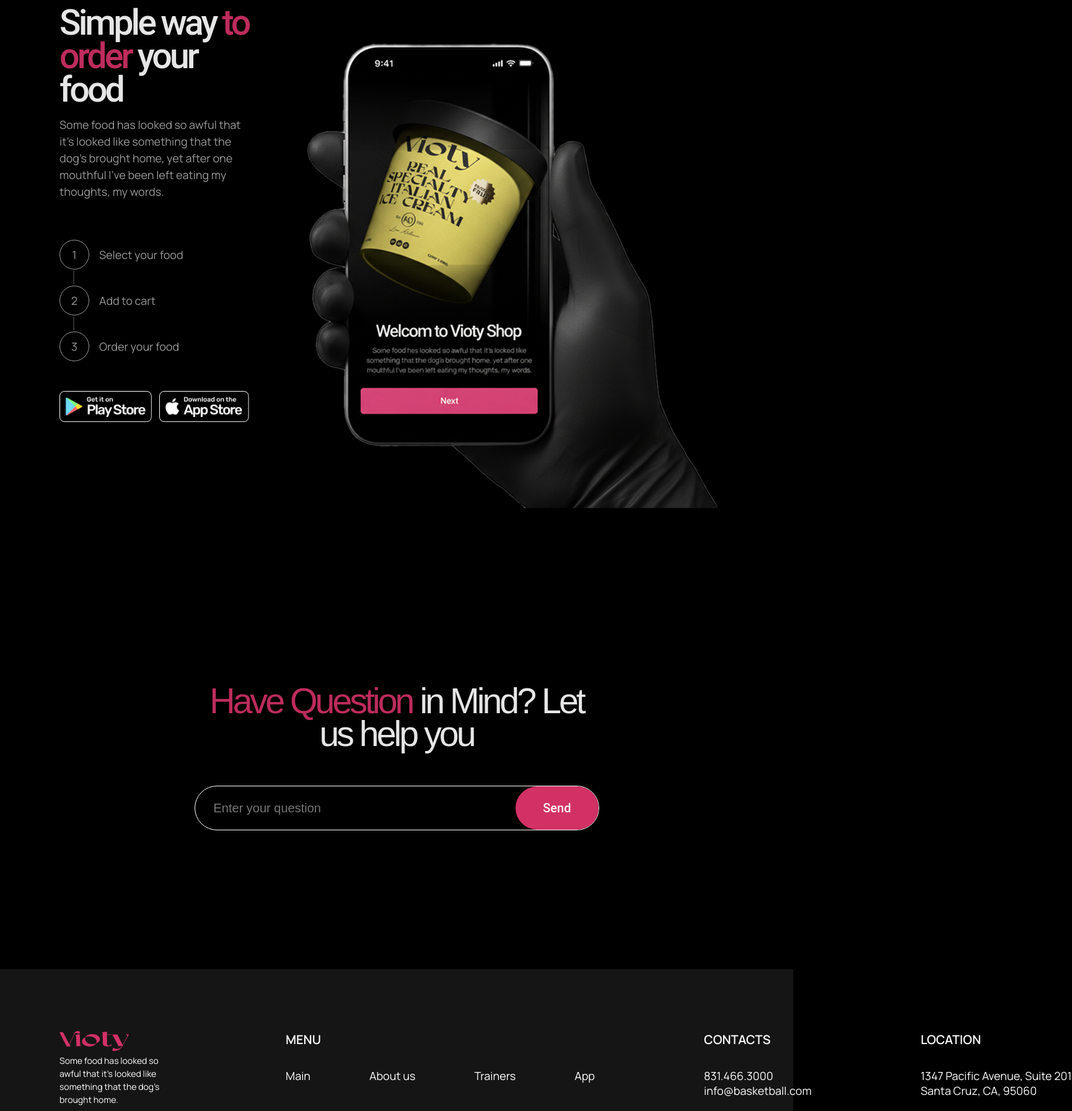
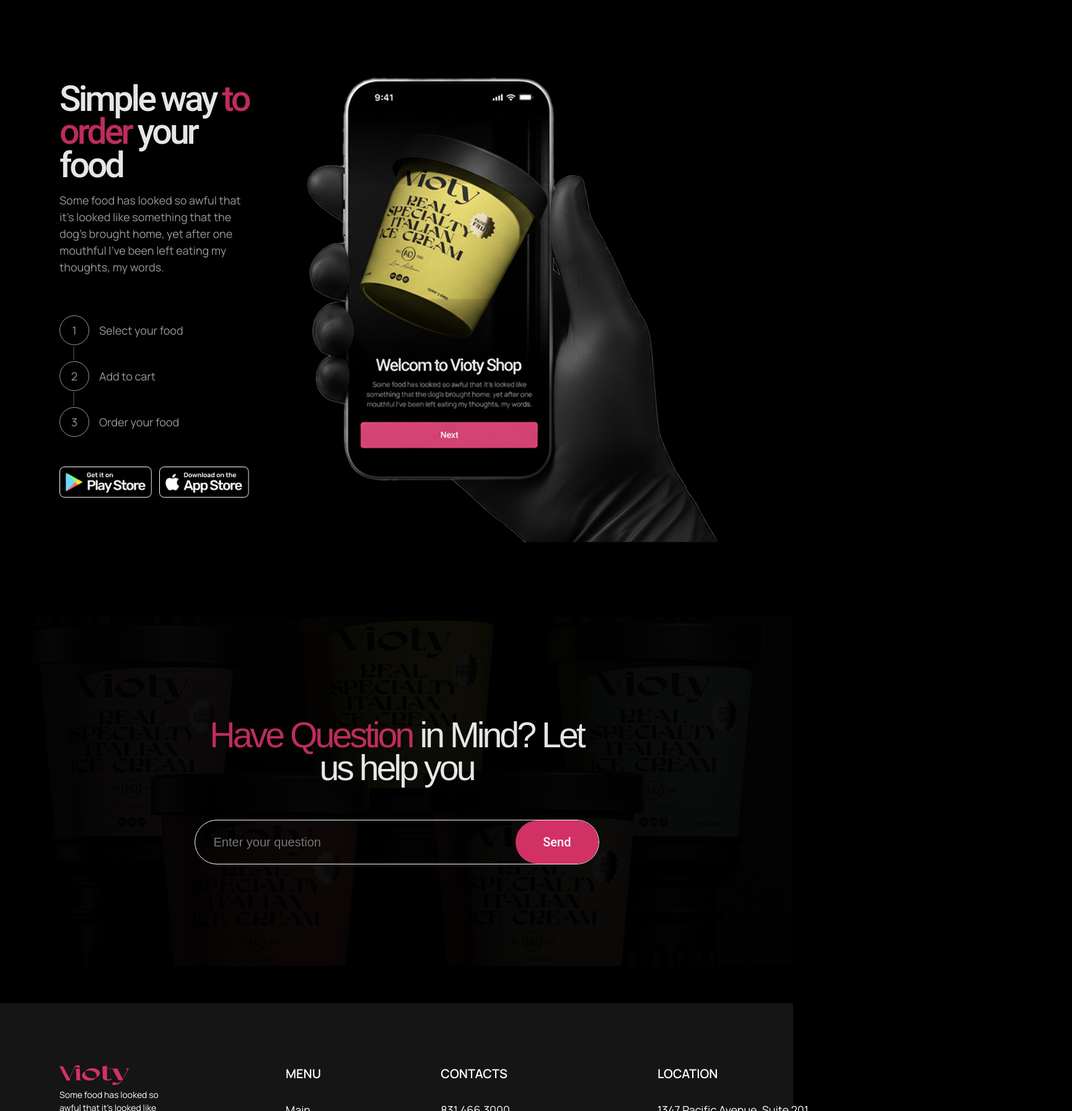
Before and after one commit to irinakosovic4-dotcom/-18, a plain HTML site: page index.html in a window 1280 px wide. Shown: the part 2023-3816 px from the top of the page at 62% size, 1730 px wide, since content can reach past the window. Drawn offline with Linux system fonts and the light colour scheme; a web font is replaced by a local one.

Commit message:
Виправив недоліки

```diff
--- a/index.html
+++ b/index.html
@@ -260,9 +260,9 @@
 				<div class="footer__panel panel">
 					<p class="panel__title">Menu</p>
 					<nav class="navigation footer__navigation">
-						<ul class="navigation__list">
-							<li class="navigation__item">
-								<a class="navigation__link" href="#hero">Main</a>
+						<ul class="navigation__list--2">
+							<li class="navigation__item--2">
+								<a class="navigation__link--2" href="#hero">Main</a>
 							</li>
 							<li class="navigation__item">
 								<a class="navigation__link" href="#about">About us</a>
--- a/style.css
+++ b/style.css
@@ -188,10 +188,19 @@
     display: flex;
     justify-content: space-between;
     align-items: center;
+	margin-bottom: 40px;
+}
+
+.products__title {
+	display: flex;
+	justify-content: space-between;
+	align-items: center;
+	margin-bottom: 15px;
 }
 
 .products__navigation {
     display: flex;
+	align-items: center;
     gap: 18px;
 }
 
@@ -203,6 +212,7 @@
     justify-content: center;
     align-items: center;
     background-color: #FFFFFF10;
+	border: none;
 }
 .products__list {
 	display: flex;
@@ -260,6 +270,8 @@
 
 .app-container {
 	display: flex;
+	align-items: center;
+	justify-content: space-between;
 }
 .app__title {
 	font-family: 'Roboto', sans-serif;
@@ -273,6 +285,13 @@
 .app__image-wrapper {
 	flex: 1 0 782px;
 }
+
+.app__image {
+	display: block;
+	max-width: 100%;
+	height: 810px;
+}
+
 .app__steps {
 	margin-bottom: 48px;
 }
@@ -321,9 +340,7 @@
 	display: flex;
 	justify-content: center;
 	align-items: center;
-	background-image:
-		linear-gradient(rgba(0, 0, 0, 0.95), rgba(0, 0, 0, 0.95)),
-		url(./assets/images/contanct.png);
+	background-image: url(./images/bg_viote.png);
 	background-position: center;
 	background-repeat: no-repeat;
 	background-size: cover;
@@ -395,6 +412,24 @@
 	margin-bottom: 33px;
 	text-transform: uppercase;
 }
+ .navigation__list--2 {
+	display: flex;
+	flex-direction: column;
+	gap: 12px;
+	list-style: none;
+	padding: 0;
+	margin: 0;
+ }
+
+ .navigation__item--2 {
+	display: block;
+ }
+
+ .navigation__link--2 {
+	display: inline-block;
+	text-decoration: none;
+ }
+
 .footer__panel:not(:first-child) {
 	text-wrap: nowrap;
 }
```
Also changed, not shown: images/bg_viote.png (added).
